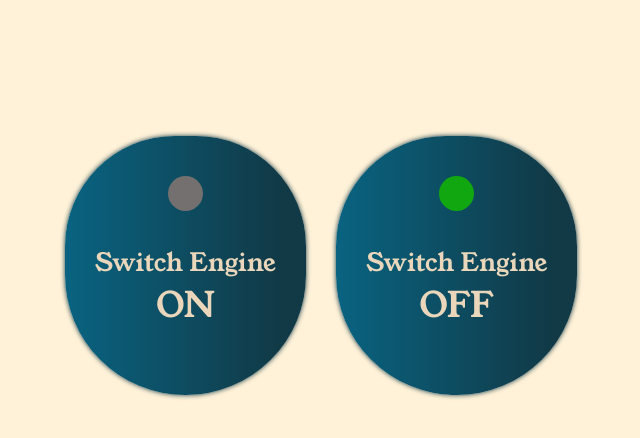
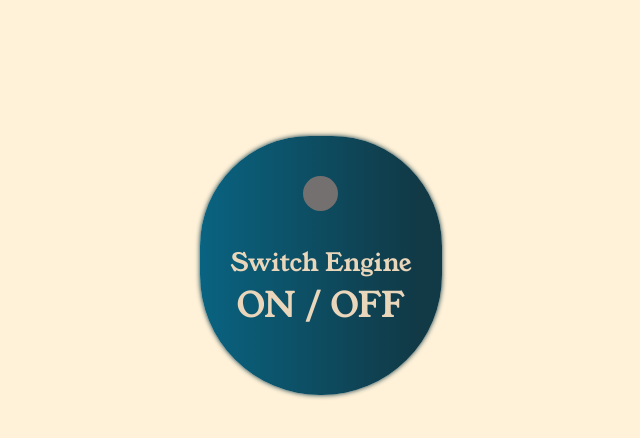
Before and after one commit to MaitisamY/switch-design, a plain HTML site: page index.html in a window 1280 px wide. Shown: the whole page, without its empty margins (314-954 px from the left). Drawn offline with nearby package versions, Linux system fonts and the light colour scheme.

Commit message:
Update index.html

```diff
--- a/index.html
+++ b/index.html
@@ -17,16 +17,10 @@
                     <circle cx="8" cy="8" r="8"/>
                 </svg>
             </span>
-            <p>Switch Engine <br /> <em>ON</em></p>
-        </button>
-        <button type="button" class="btn">
-            <span class="switchOn">
-                <svg xmlns="http://www.w3.org/2000/svg" width="35" height="35" fill="currentColor" class="bi bi-circle-fill" viewBox="0 0 16 16">
-                    <circle cx="8" cy="8" r="8"/>
-                </svg>
-            </span>
-            <p>Switch Engine <br /> <em>OFF</em></p>
+            <p>Switch Engine <br /> <em>ON / OFF</em></p>
         </button>
     </div>
+    <script src="https://ajax.googleapis.com/ajax/libs/jquery/3.7.1/jquery.min.js"></script>
+    <script type="text/javascript" src="./index.js"></script>
 </body>
 </html>
```
